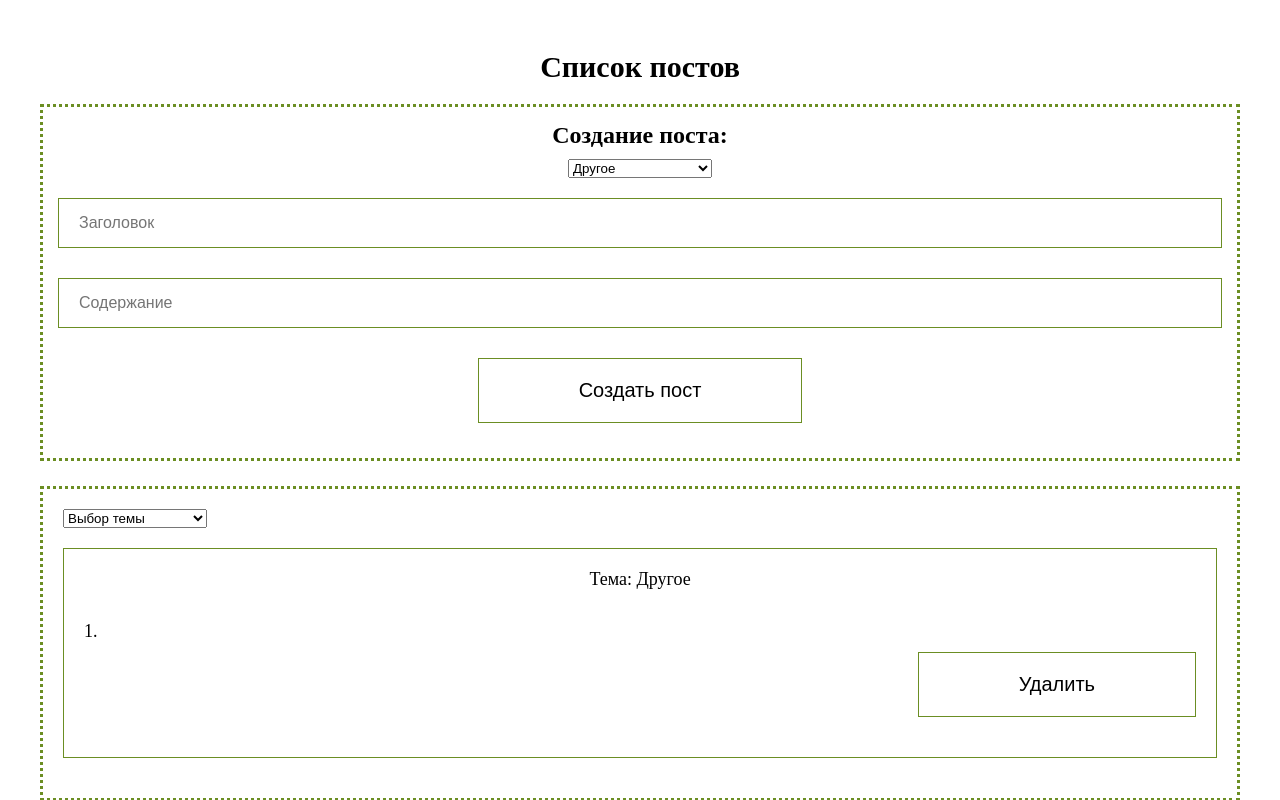
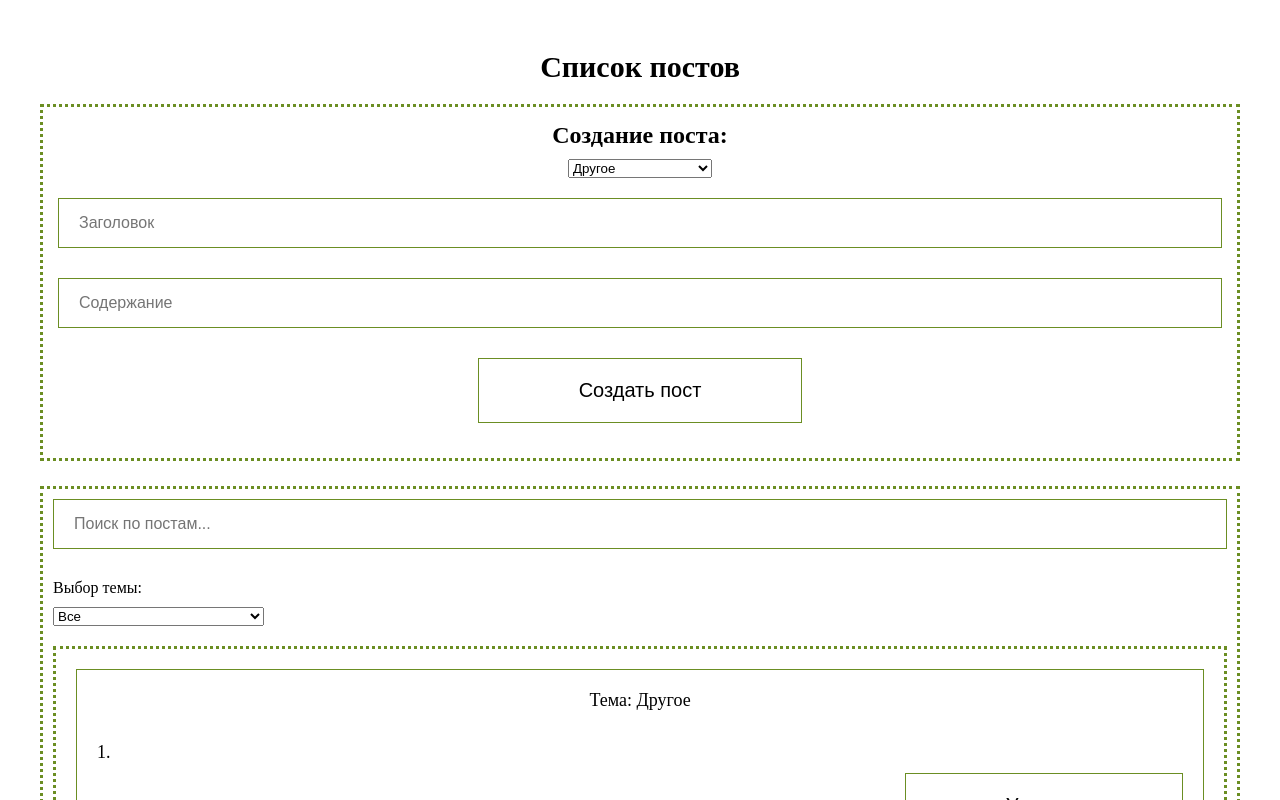
Before and after one commit to lonelyRei/react-posts, a React (Create React App) app: page / in a window 1280 px wide. Both pictures are taken after a click on the button "Создать пост". Shown: the top 800 px of the page. Built offline with nearby package versions, Linux system fonts and the light colour scheme; the HTML template or start-up script is replaced by a standard one.

Commit message:
текстовая фильтрация + декомпозиция

```diff
--- a/src/components/UI/button/CustomButton.tsx
+++ b/src/components/UI/button/CustomButton.tsx
@@ -14,7 +14,7 @@ export const CustomButton: React.FC<ICustomButtonProps> = (props: ICustomButtonP
 }
 
 interface ICustomButtonProps {
-    placeholder: string
-    onSubmit?: () => void
-    isDisabled?: boolean
+    placeholder: string // Текст, помещаемый внутрь кнопки
+    onSubmit?: () => void // Callback, вызываемый при клике на кнопку
+    isDisabled?: boolean // Нужно ли отключить возможность клика по кнопке
 }
--- a/src/components/UI/dropDown/CustomDropDown.tsx
+++ b/src/components/UI/dropDown/CustomDropDown.tsx
@@ -26,10 +26,10 @@ export const CustomDropDown: React.FC<ICustomDropDownProps> = (props: ICustomDro
 }
 
 interface ICustomDropDownProps {
-    value: string
-    onChange: (value: string) => void
+    value: string // Выбранное значение (двустороннее связывание)
+    onChange: (value: string) => void // Callback для двустороннего связывания
 
-    defaultValue: string
+    defaultValue: string // Значение по умолчанию (находится первым в выпадающем списке (disabled))
 
-    options: ICustomDropDownOption[]
+    options: ICustomDropDownOption[] // Список опция для выпадающего списка
 }
--- a/src/components/UI/input/CustomInput.tsx
+++ b/src/components/UI/input/CustomInput.tsx
@@ -16,7 +16,7 @@ export const CustomInput: React.FC<ICustomInputProps> = (props: ICustomInputProp
 }
 
 interface ICustomInputProps {
-    value: string
-    onChange: (value: string) => void
-    placeholder: string
+    value: string // Строка для двустороннего связывания
+    onChange: (value: string) => void // Callback для двустороннего связывания
+    placeholder: string // Placeholder для строки ввода
 }
--- a/src/components/postsList/PostsList.tsx
+++ b/src/components/postsList/PostsList.tsx
@@ -3,15 +3,26 @@ import { IPostsListItem, PostThemeAny } from '../../types'
 import { InputArea } from '../inputArea/InputArea'
 import './postsList.css'
 import { PostsWrapper } from './postsWrapper/PostsWrapper'
+import { FilterPosts } from './filterPosts/FilterPosts'
 
 export const PostsList: React.FC<{}> = (props: {}): JSX.Element => {
+    // Все посты, созданные пользователем
     const [posts, setPosts] = useState<IPostsListItem[]>([])
 
-    const [selectedTheme, setSelectedTheme] = useState<string>('')
+    // Выбранный алгоритм сортироваки постов:
+    // query - Строка поиска по заголовку или контенту
+    // selectedTheme - Выбранная тема постов
+    const [filterAlgorithm, setFilterAlgorithm] = useState<{ query: string; selectedTheme: string }>({
+        query: '',
+        selectedTheme: PostThemeAny.value,
+    })
+
+    // Callback создания нового поста, обновляет состояние постов, созданных юзером
     const createNewPost = (post: IPostsListItem): void => {
         setPosts([...posts, post])
     }
 
+    // Callback удвления поста, удаляет пост по id, обновляя состояние постов, созданных юзером
     const removePost = (id: number): void => {
         setPosts(
             posts.filter((post: IPostsListItem): boolean => {
@@ -20,25 +31,43 @@ export const PostsList: React.FC<{}> = (props: {}): JSX.Element => {
         )
     }
 
+    // Посты, отфильтрованные по теме
+    // Если выбрана тема any, то отображает все посты, созданные юзером, иначе только посты, попадающие под категорию
+    // В массив зависимостей передается выбранная тема и список всех постов
     const filteredPosts = useMemo(() => {
-        if (selectedTheme === PostThemeAny.value) {
+        if (filterAlgorithm.selectedTheme === PostThemeAny.value) {
             return posts
         } else {
-            return posts.filter((post) => post.theme.includes(selectedTheme))
+            return posts.filter((post) => post.theme === filterAlgorithm.selectedTheme)
         }
-    }, [selectedTheme, posts])
+    }, [filterAlgorithm.selectedTheme, posts])
+
+    // Посты, отфильтрованные по категориям + с учетом строки поиска по заголовку и контенту
+    // В массив зависимостей передается строка поиска и массив отфильтрованных по темам постов
+    const filteredPostsWithQuery = useMemo(() => {
+        return filteredPosts.filter((post: IPostsListItem): boolean => {
+            return (
+                post.content.toLowerCase().includes(filterAlgorithm.query.toLowerCase()) ||
+                post.title.toLowerCase().includes(filterAlgorithm.query.toLowerCase())
+            )
+        })
+    }, [filteredPosts, filterAlgorithm.query])
 
     return (
         <div className="postList">
             <h1 className="postsListTitle">Список постов</h1>
             <InputArea createNewPost={createNewPost} />
-            <PostsWrapper
-                filteredPosts={filteredPosts}
-                removePost={removePost}
-                posts={posts}
-                setSelectedTheme={setSelectedTheme}
-                selectedTheme={selectedTheme}
-            />
+            <div className="postsArea">
+                <FilterPosts
+                    setSelectedTheme={(value: string) =>
+                        setFilterAlgorithm({ ...filterAlgorithm, selectedTheme: value })
+                    }
+                    selectedTheme={filterAlgorithm.selectedTheme}
+                    query={filterAlgorithm.query}
+                    setQuery={(value: string) => setFilterAlgorithm({ ...filterAlgorithm, query: value })}
+                />
+                <PostsWrapper filteredPosts={filteredPostsWithQuery} removePost={removePost} />
+            </div>
         </div>
     )
 }
--- /dev/null
+++ b/src/components/postsList/filterPosts/FilterPosts.tsx
@@ -0,0 +1,27 @@
+import React from 'react'
+import { CustomInput } from '../../UI/input/CustomInput'
+import { CustomDropDown } from '../../UI/dropDown/CustomDropDown'
+import { postOptions, PostThemeAny } from '../../../types'
+import './filterPosts.css'
+
+export const FilterPosts: React.FC<IFilterPostsProps> = (props: IFilterPostsProps): JSX.Element => {
+    return (
+        <div>
+            <CustomInput placeholder="Поиск по постам..." value={props.query} onChange={props.setQuery} />
+            <span className="filterThemePick">Выбор темы:</span>
+            <CustomDropDown
+                defaultValue="Выбор темы для отображения"
+                options={[...postOptions, PostThemeAny]}
+                value={props.selectedTheme}
+                onChange={(theme: string): void => props.setSelectedTheme(theme)}
+            />
+        </div>
+    )
+}
+
+interface IFilterPostsProps {
+    query: string // Строка поиска
+    setQuery: (value: string) => void // Callback для обновления состояния строки поиска
+    selectedTheme: string // Выбранная тема
+    setSelectedTheme: (value: string) => void // Callback для обновления состояния выбранной темы
+}
--- /dev/null
+++ b/src/components/postsList/filterPosts/filterPosts.css
@@ -0,0 +1,4 @@
+.filterThemePick {
+    margin-bottom: 10px;
+    display: block;
+}
--- a/src/components/postsList/postItem/PostItem.tsx
+++ b/src/components/postsList/postItem/PostItem.tsx
@@ -20,6 +20,6 @@ export const PostItem: React.FC<IPostItemProps> = (props: IPostItemProps): JSX.E
 }
 
 interface IPostItemProps extends IPostsListItem {
-    position: number
-    removePost: (id: number) => void
+    position: number // Порядковый номер поста для корректного отображения в списке (начиная с единицы)
+    removePost: (id: number) => void // Callback удаления поста
 }
--- a/src/components/postsList/postsList.css
+++ b/src/components/postsList/postsList.css
@@ -4,3 +4,8 @@
     font-size: 30px;
     margin-bottom: 20px;
 }
+
+.postList .postsArea {
+    border: 3px dotted olivedrab;
+    padding: 10px;
+}
--- a/src/components/postsList/postsWrapper/PostsWrapper.tsx
+++ b/src/components/postsList/postsWrapper/PostsWrapper.tsx
@@ -1,22 +1,14 @@
 import React from 'react'
-import { CustomDropDown } from '../../UI/dropDown/CustomDropDown'
-import { IPostsListItem, postOptions, PostThemeAny } from '../../../types'
+import { IPostsListItem } from '../../../types'
 import { PostItem } from '../postItem/PostItem'
 import './postsWrapper.css'
 
 export const PostsWrapper: React.FC<IPostsWrapperProps> = (props: IPostsWrapperProps): JSX.Element => {
     return (
         <div className="postsWrapper">
-            {props.posts.length > 0 ? (
+            {props.filteredPosts.length > 0 ? (
                 <div>
-                    <CustomDropDown
-                        defaultValue="Выбор темы"
-                        options={[...postOptions, PostThemeAny]}
-                        value={props.selectedTheme}
-                        onChange={(theme: string): void => props.setSelectedTheme(theme)}
-                    />
-                    {props.filteredPosts.length > 0 ? (
-                        props.filteredPosts.map((post: IPostsListItem, index: number): JSX.Element => {
+                    {props.filteredPosts.map((post: IPostsListItem, index: number): JSX.Element => {
                         return (
                             <PostItem
                                 title={post.title}
@@ -28,10 +20,7 @@ export const PostsWrapper: React.FC<IPostsWrapperProps> = (props: IPostsWrapperP
                                 removePost={props.removePost}
                             />
                         )
-                        })
-                    ) : (
-                        <h2 className="postListEmpty">Посты отсутствуют</h2>
-                    )}
+                    })}
                 </div>
             ) : (
                 <h2 className="postListEmpty">Посты отсутствуют</h2>
@@ -41,9 +30,6 @@ export const PostsWrapper: React.FC<IPostsWrapperProps> = (props: IPostsWrapperP
 }
 
 interface IPostsWrapperProps {
-    posts: IPostsListItem[]
-    selectedTheme: string
-    setSelectedTheme: (theme: string) => void
-    filteredPosts: IPostsListItem[]
-    removePost: (id: number) => void
+    filteredPosts: IPostsListItem[] // Отфильтрованные посты со всеми алгоритмами фильтрации
+    removePost: (id: number) => void // Callback для удаления поста
 }
--- a/src/types.ts
+++ b/src/types.ts
@@ -1,3 +1,4 @@
+// Темы постов
 export enum PostsThemes {
     programming = 'Программирование',
     sport = 'Спорт',
@@ -5,11 +6,13 @@ export enum PostsThemes {
     other = 'Другое',
 }
 
+// Интерфейс опций для выпадающего списка
 export interface ICustomDropDownOption {
-    value: string
-    name: string
+    value: string // Значение
+    name: string // Название
 }
 
+// Опции для выпадающего списка
 export const postOptions: ICustomDropDownOption[] = [
     {
         value: PostsThemes.other,
@@ -29,13 +32,15 @@ export const postOptions: ICustomDropDownOption[] = [
     },
 ]
 
+// Интерфейс, описывающий пост
 export interface IPostsListItem {
-    title: string
-    content: string
-    theme: string
-    id: number
+    title: string // Заголовок
+    content: string // Основная часть (контект)
+    theme: string // Тема
+    id: number // Идентификатор
 }
 
+// Специальное значение опции выпадающего списка для отображения всех постов
 export const PostThemeAny: ICustomDropDownOption = {
     name: 'Все',
     value: 'any',
```
Lines whose indentation alone changed are shown as unchanged.
